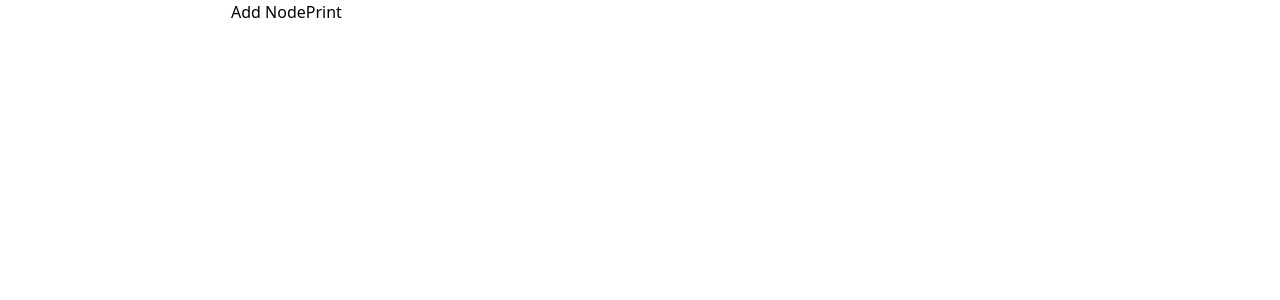
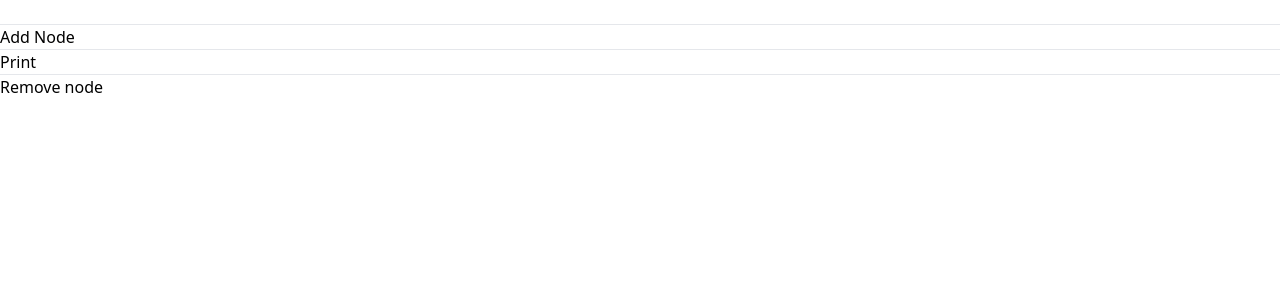
Before and after one commit to Abdelrahman-Abdelmoaty/AlgoV, a React (Create React App) app in the folder algorithms-visualizer/: page / in a window 1280 px wide. Shown: the top 300 px of the page. Built offline with nearby package versions, Linux system fonts and the light colour scheme.

Commit message:
removeNode, create&remove edge

```diff
--- a/algorithms-visualizer/src/components/Graph.js
+++ b/algorithms-visualizer/src/components/Graph.js
@@ -23,13 +23,11 @@ export default function () {
         setAdjMat(newAdjMat)
         setNodes([...nodes, { id }])
     }
-    // for undirected graph
-    const createEdge = (node1, node2) => {
-        const newAdjMat = [...adjMat]
-        newAdjMat[node1][node2] = 1;
-        newAdjMat[node2][node1] = 1;
-    }
     const printMat = () => {
+        if (nodes.length == 0){
+            console.log('no nodes');
+            return;
+        }
         console.log(adjMat.length, adjMat[0].length)
         adjMat.forEach(row => {
             let str = '';
@@ -37,9 +35,36 @@ export default function () {
             console.log(str);
         })
     }
+    const removeNode = (node) => {
+        const idx = nodes.findIndex(n => n.id === node)
+        const newMat = [...adjMat]
+        newMat.splice(idx, 1)
+        newMat.forEach(row => row.splice(idx, 1))
+        setAdjMat(newMat)
+        setNodes(nodes.filter(n => n.id !== node))
+    };
+    const createEdge = (node1, node2) => {
+        const idx1 = nodes.findIndex(n => n.id === node1)
+        const idx2 = nodes.findIndex(n => n.id === node2)
+        const newAdjMat = [...adjMat]
+        newAdjMat[idx1][idx2] = 1;
+        newAdjMat[idx2][idx1] = 1;
+    }
+    const removeEdge = (node1, node2)=>{
+        const idx1 = nodes.findIndex(n => n.id === node1)
+        const idx2 = nodes.findIndex(n => n.id === node2)
+        const newAdjMat = [...adjMat]
+        newAdjMat[idx1][idx2] = 0;
+        newAdjMat[idx2][idx1] = 0;
+    }
+
     return <div>
         <input value={newNode} onChange={(e) => setNewNode(e.target.value)} />
+        <hr />
         <button onClick={() => addNode(+newNode)}>Add Node</button>
+        <hr />
         <button onClick={printMat}>Print</button>
+        <hr />
+        <button onClick={() => removeNode(+newNode)}>Remove node</button>
     </div>
 }
```
